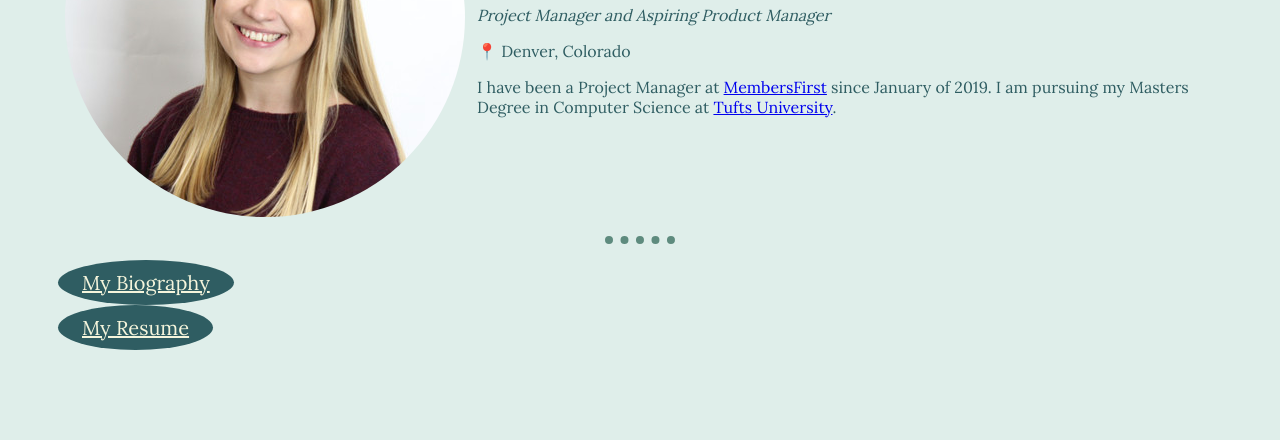
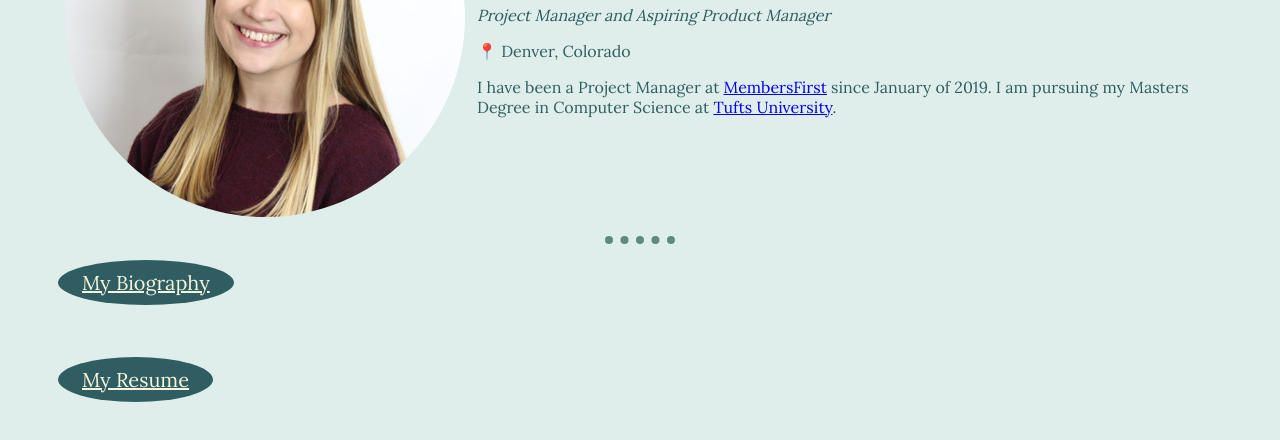
Before and after one commit to hollyhleal/hollyhleal.github.io, a plain HTML site: page index.html in a window 1280 px wide. Shown: the part 248-688 px from the top of the page. Drawn offline with Linux system fonts and the light colour scheme; a web font is replaced by a local one.

Commit message:
updated buttons

```diff
--- a/index.html
+++ b/index.html
@@ -20,8 +20,8 @@
             </tr>
         </table>
         <hr>
-        <p><a class="button" href="bio.html">My Biography</a>
+        <p><a class="button" href="bio.html">My Biography</a></p>
         <br>
-        <a class="button" href="resume.html">My Resume</a></p>
+        <p><a class="button" href="resume.html">My Resume</a></p>
     </body>
 </html>
```
